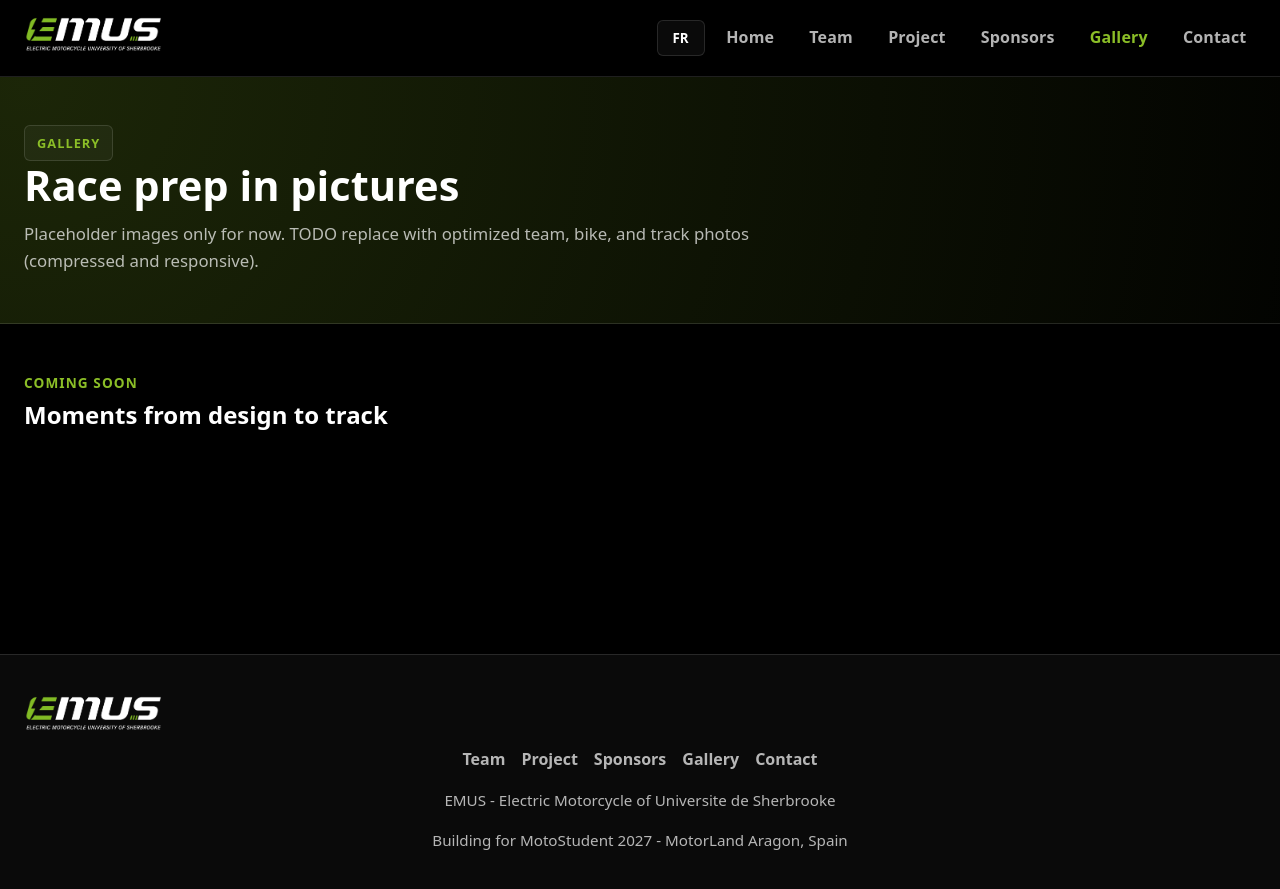
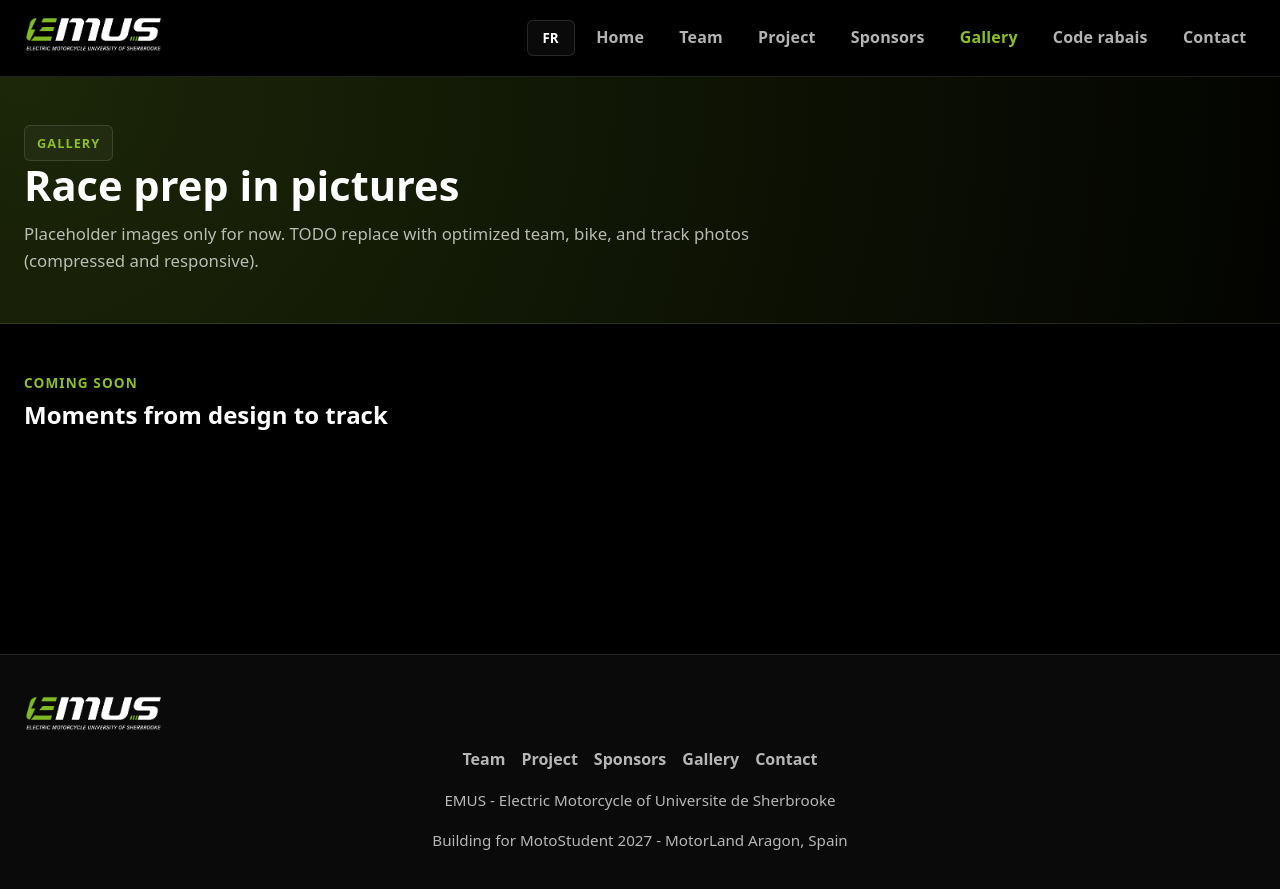
Before and after one commit to EMUS-MotoStudentUdeS/emus_website, a Jekyll site: the page built from gallery.html, in a window 1280 px wide. Shown: the top 889 px of the page. Built offline with Jekyll 4.4.1, drawn with Linux system fonts in a browser that asks for light colours.

Commit message:
Add Code rabais to nav

```diff
--- a/_includes/header.html
+++ b/_includes/header.html
@@ -27,6 +27,7 @@
       <li><a href="{{ '/project/' | relative_url }}" class="{% if page.url contains '/project' %}active{% endif %}" data-i18n-key="site.nav.project">Project</a></li>
       <li><a href="{{ '/sponsors/' | relative_url }}" class="{% if page.url contains '/sponsors' %}active{% endif %}" data-i18n-key="site.nav.sponsors">Sponsors</a></li>
       <li><a href="{{ '/gallery/' | relative_url }}" class="{% if page.url contains '/gallery' %}active{% endif %}" data-i18n-key="site.nav.gallery">Gallery</a></li>
+      <li><a href="{{ '/code-rabais-abatiello/' | relative_url }}" class="{% if page.url contains '/code-rabais-abatiello' %}active{% endif %}">Code rabais</a></li>
       <li><a href="{{ '/contact/' | relative_url }}" class="{% if page.url contains '/contact' %}active{% endif %}" data-i18n-key="site.nav.contact">Contact</a></li>
     </ul>
   </nav>
```
